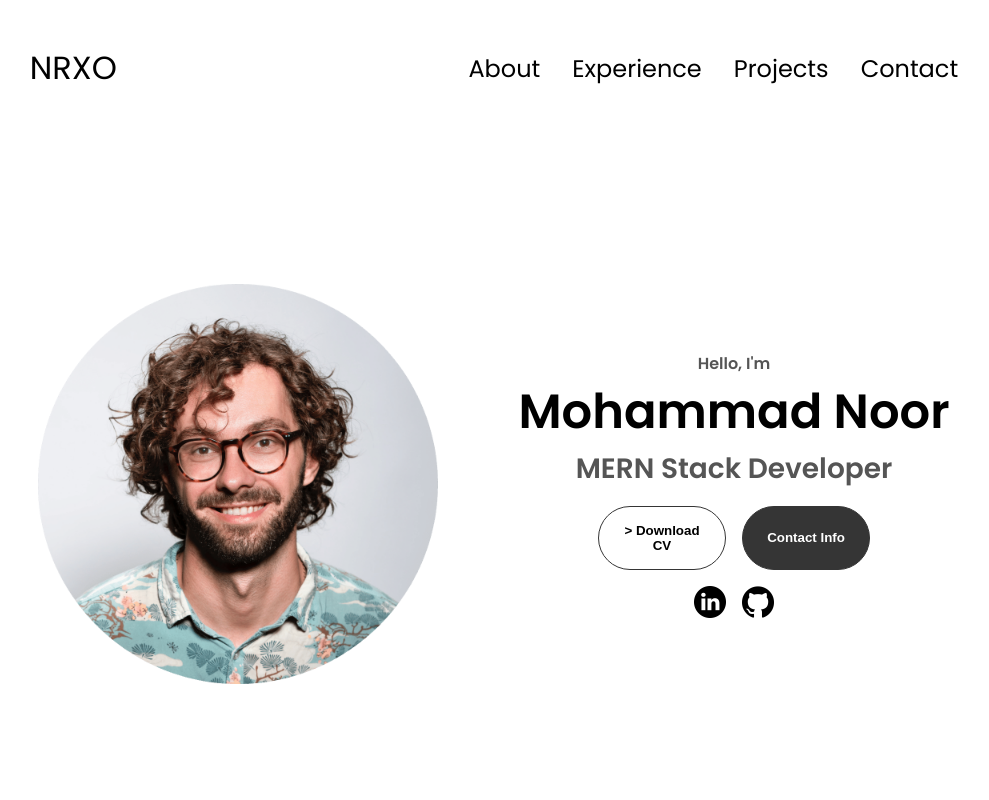
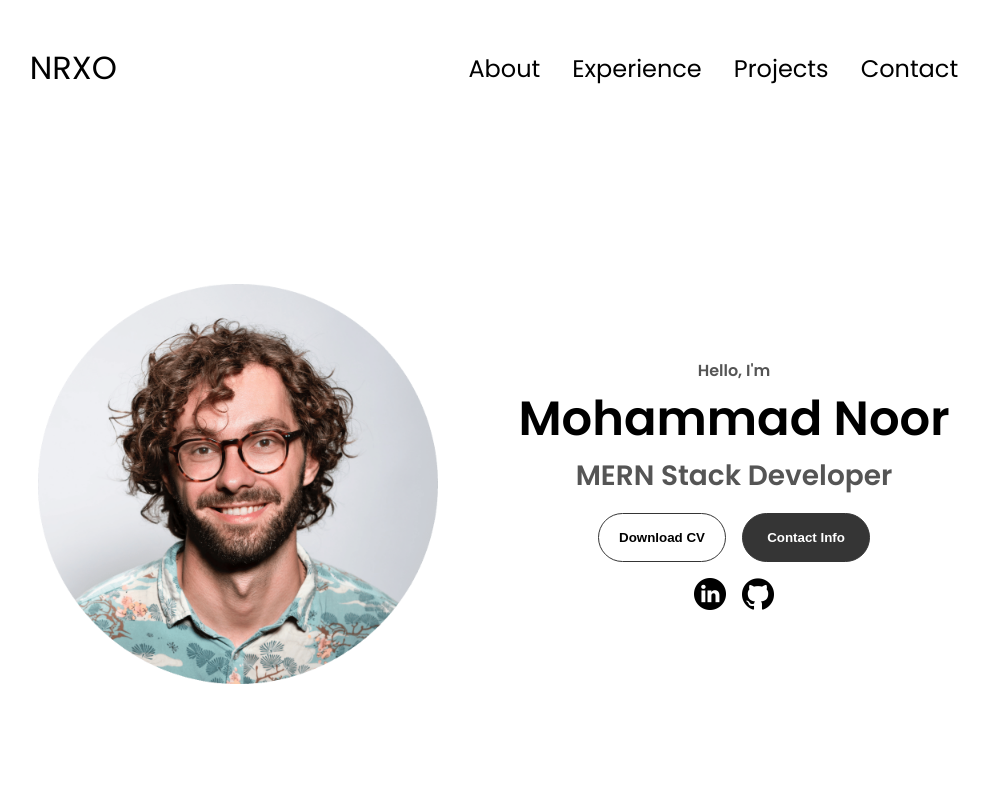
Before and after one commit to NoorXO69/PortfolioWeb, a plain HTML site: page index.html in a window 1280 px wide. Shown: the top 800 px of the page, without its empty margins (146-1135 px from the left). Drawn offline with Linux system fonts and the light colour scheme.

Commit message:
Update CV Button 3

```diff
--- a/index.html
+++ b/index.html
@@ -45,10 +45,8 @@
         <h1 class="title">Mohammad Noor</h1>
         <p class="section__text__p2">MERN Stack Developer</p>
         <div class="btn-container">
-          <button
-            class="btn btn-color-2"
+          <button class="btn btn-color-2">
 <!--             onclick="window.open('./assets/resume-example.pdf')" -->
-          >
             Download CV
           </button>
           <button class="btn btn-color-1" onclick="location.href='./#contact'">
```
